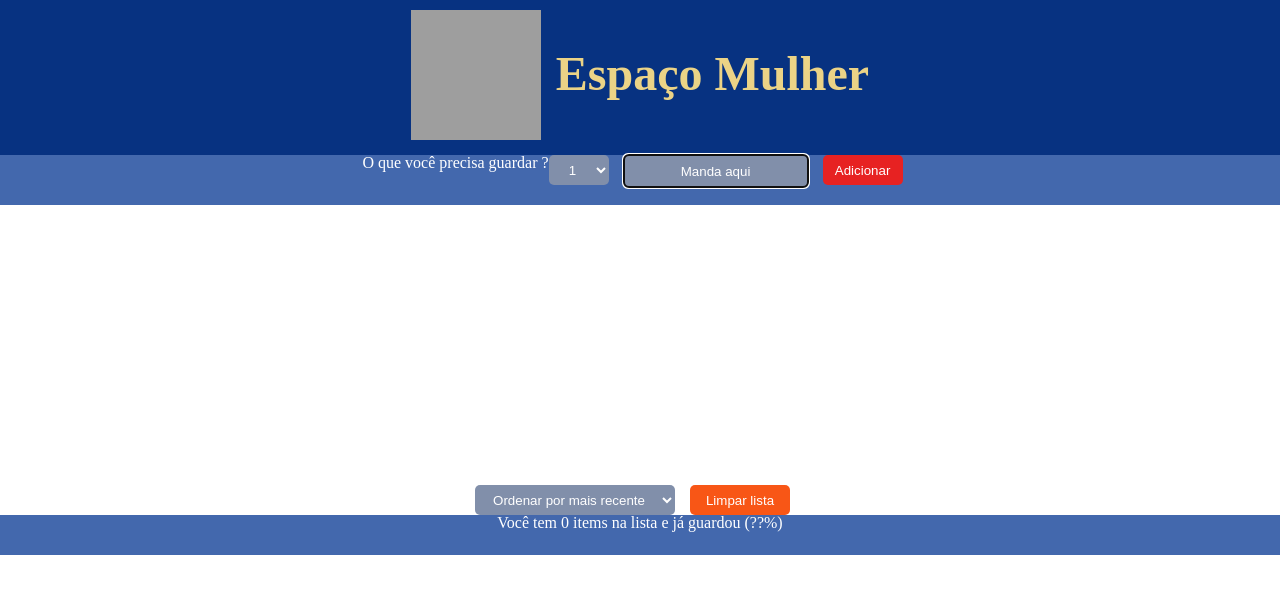
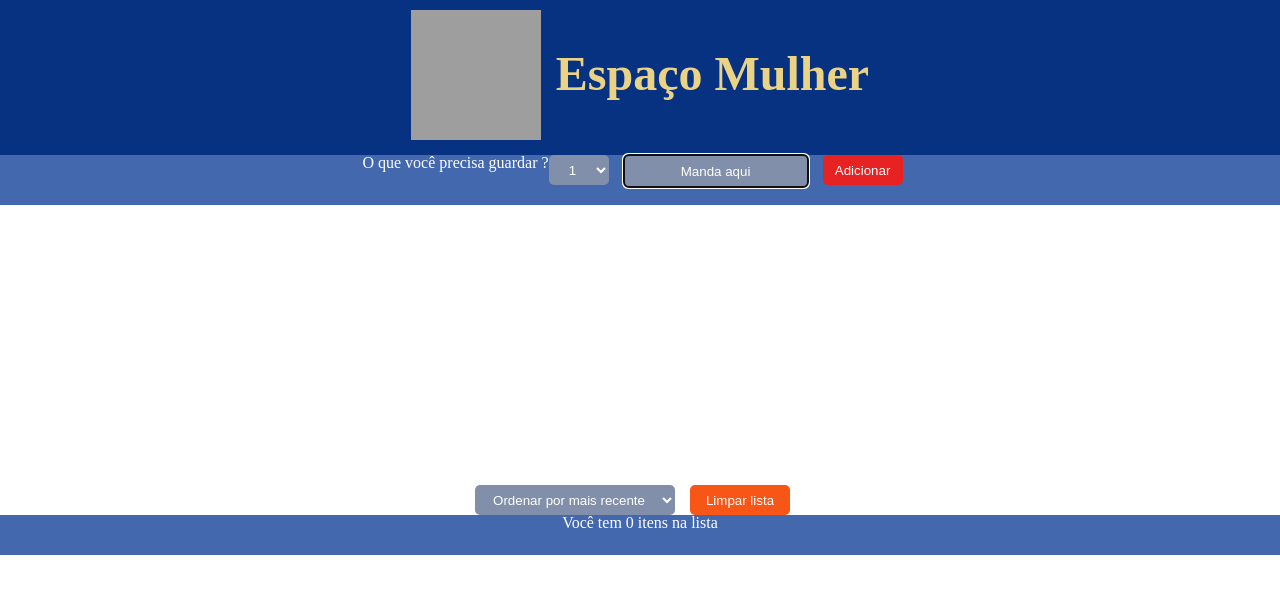
Before and after one commit to MatheusZamo/Guarda-Coisas-Espaco-Mulher, a React (Vite) app: page / in a window 1280 px wide. Shown: the top 594 px of the page. Built offline with nearby package versions, Linux system fonts and the light colour scheme; grey boxes are pictures that could not be loaded.

Commit message:
Add saved item statistics

```diff
--- a/src/app.jsx
+++ b/src/app.jsx
@@ -56,6 +56,30 @@
     <option value="alphabetically">Ordem alfabética</option>
   </select>
 )
+
+const Stats = ({ items }) => {
+  const storedItems = items.reduce(
+    (acc, item) => (item.stored ? acc + 1 : acc),
+    0,
+  )
+  const storedPercentage =
+    items.length === 0 ? 0 : ((storedItems / items.length) * 100).toFixed(0)
+  const singularPlural = items.length === 1 ? "item" : "itens"
+
+  return (
+    <footer>
+      <p>
+        {`Você tem ${items.length} ${singularPlural} na lista`}
+        {items.length > 0 && (
+          <span>
+            {" "}
+            e já guardou {storedItems} ({storedPercentage}%)
+          </span>
+        )}
+      </p>
+    </footer>
+  )
+}
 
 const App = () => {
   const [items, setItems] = useState([])
@@ -119,9 +143,7 @@
           Limpar lista
         </button>
       </div>
-      <footer>
-        Você tem {items.length} items na lista e já guardou {} (??%)
-      </footer>
+      <Stats items={items} />
     </>
   )
 }
```
